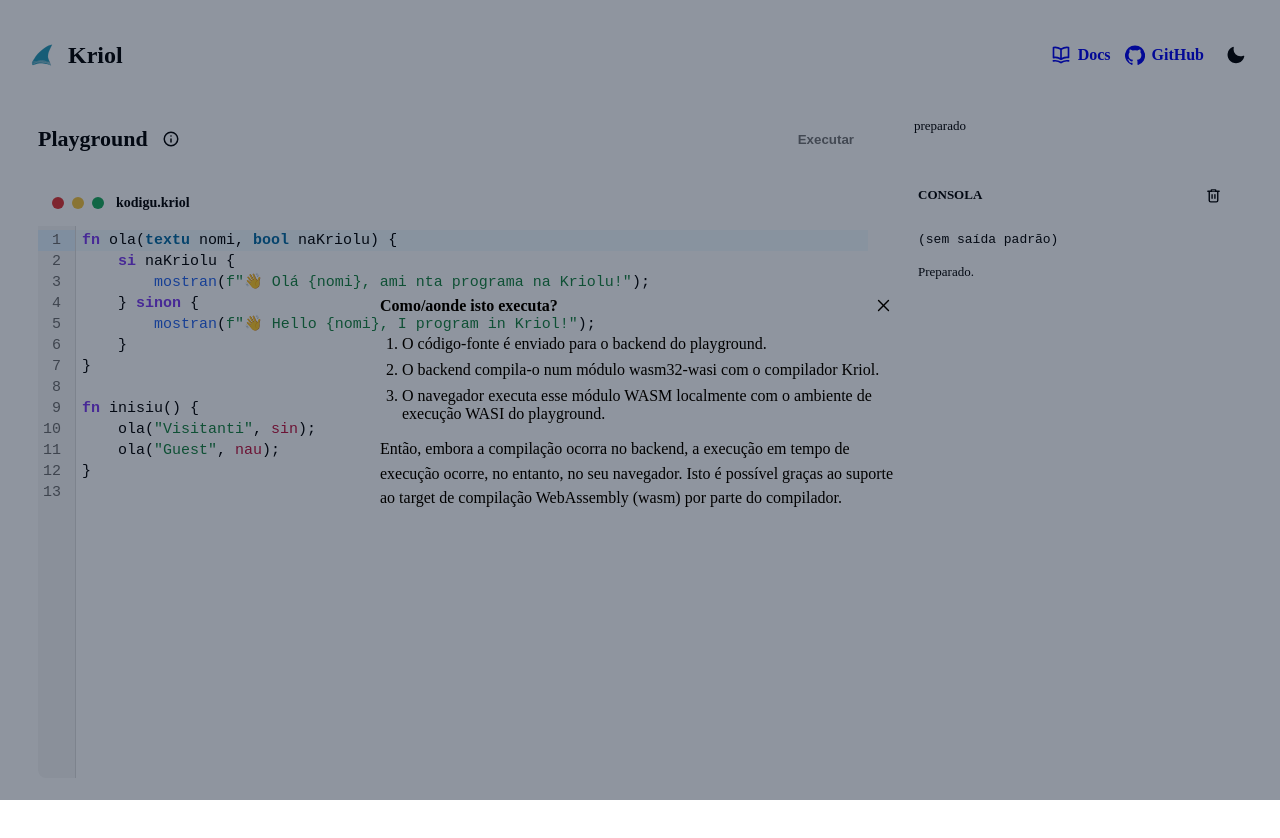
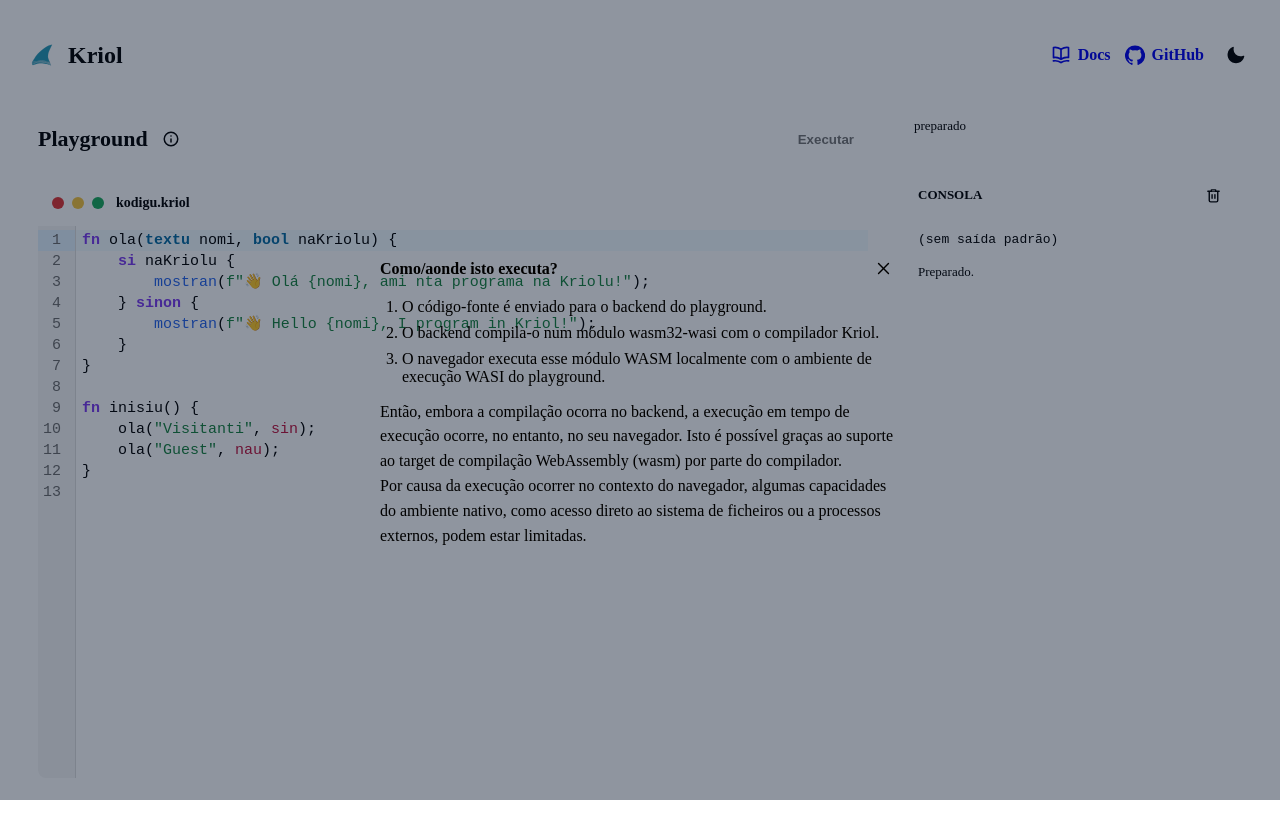
Before and after one commit to kriol-lang/kriol-playground, a SvelteKit app: page / in a window 1280 px wide. Both pictures are taken after a click on the button 170 px from the left and 139 px from the top of the page. Shown: the top 838 px of the page. Built offline with nearby package versions, Linux system fonts and the light colour scheme.

Commit message:
chore: Add note regarding limited api access by the lang due to the browser runtime

```diff
--- a/src/routes/+page.svelte
+++ b/src/routes/+page.svelte
@@ -375,6 +375,7 @@ fn inisiu() {
       <li>O navegador executa esse módulo WASM localmente com o ambiente de execução WASI do playground.</li>
     </ol>
     <p>Então, embora a compilação ocorra no backend, a execução em tempo de execução ocorre, no entanto, no seu navegador. Isto é possível graças ao suporte ao target de compilação WebAssembly (wasm) por parte do compilador.</p>
+    <p>Por causa da execução ocorrer no contexto do navegador, algumas capacidades do ambiente nativo, como acesso direto ao sistema de ficheiros ou a processos externos, podem estar limitadas.</p>
   </dialog>
 </main>
 
```
